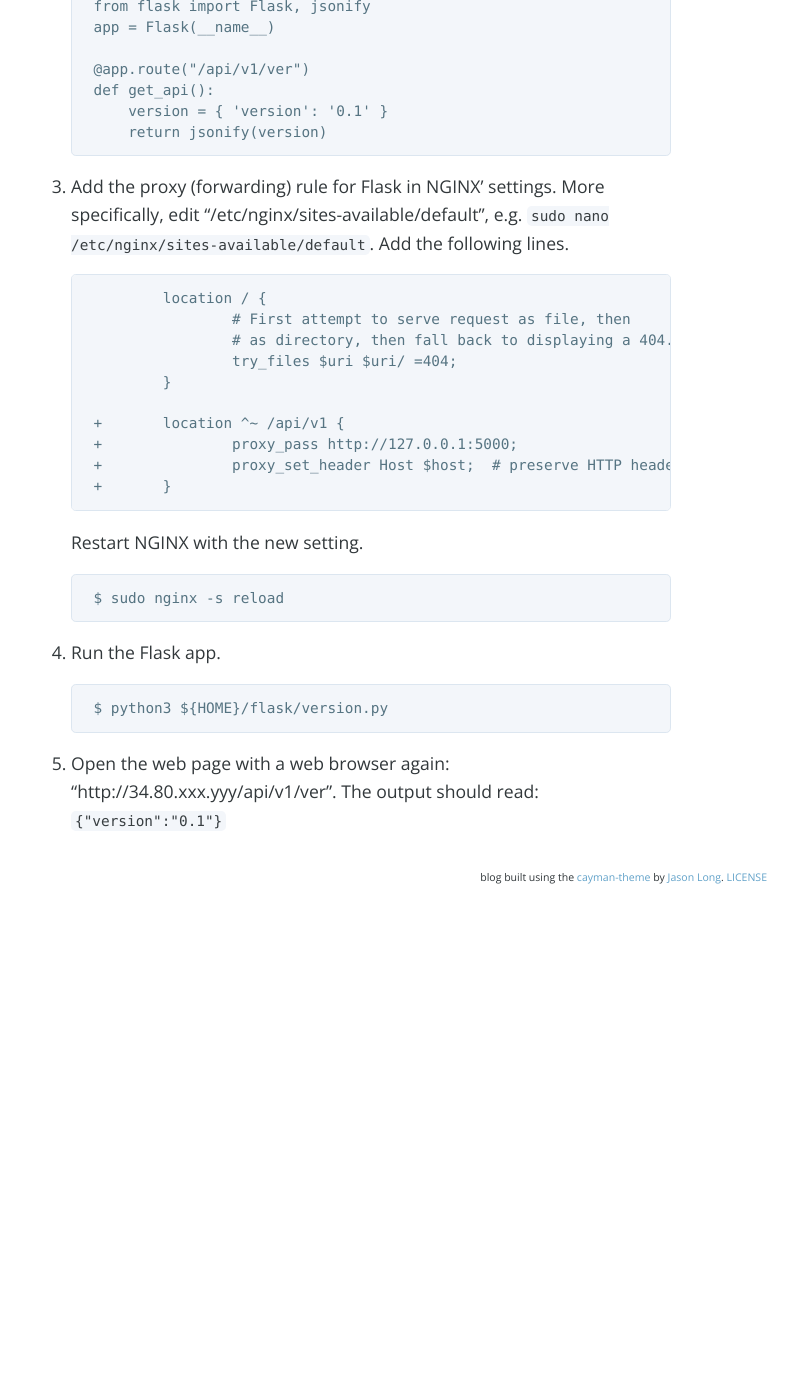
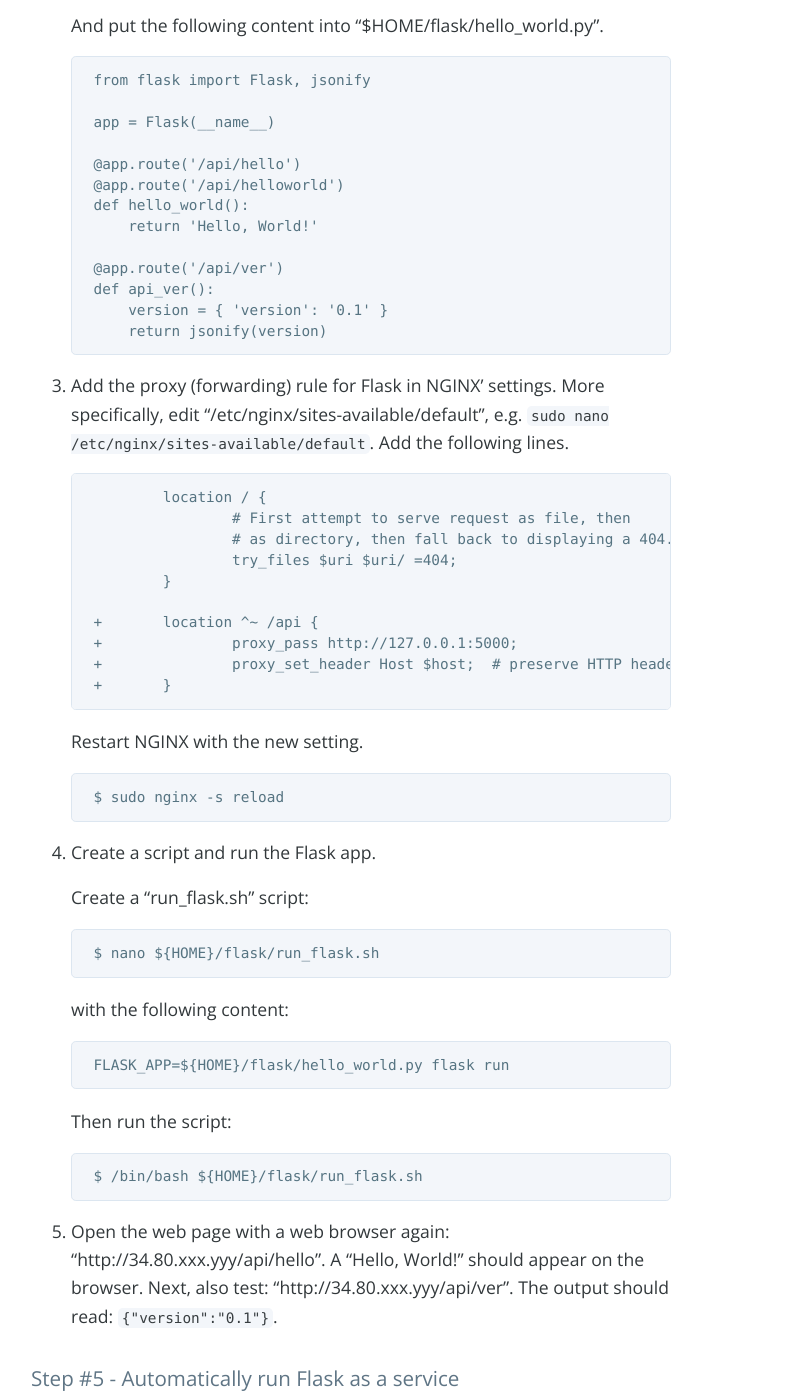
Before and after one commit to jkjung-avt/jkjung-avt.github.io, a Jekyll site: the page built from _posts/2020-07-04-gcp-nginx-flask.md, in a window 1280 px wide and 1400 px high, scrolled down 3831 px. Shown: the whole window, without its empty margins (289-1087 px from the left). Built offline with Jekyll 4.4.1, drawn with Linux system fonts in a browser that asks for light colours; nearby versions of some CDN libraries; comment, search, counter and statistics services are not loaded; before the commit the page ends 4736 px from its top, so only the background shows below that; some of the changed text lies outside the part shown.

Commit message:
Add Step #5 - Automatically run Flask as a service

````diff
--- a/_posts/2020-07-04-gcp-nginx-flask.md
+++ b/_posts/2020-07-04-gcp-nginx-flask.md
@@ -74,9 +74,11 @@
     Status: inactive
     ```
 
-3. At this point, the NGINX server should have been running and could accept connections.  Find out the "external IP" address of the Compute Engine ("instance-1" on GCP console, e.g. "34.80.xxx.yyy".  Then open the default web page with a web browser: "http://34.80.xxx.yyy".  You should see the following content.
+3. At this point, the NGINX server should have been running and could accept connections.  Find out the "external IP" address of the Compute Engine ("instance-1" on GCP console, e.g. "34.80.xxx.yyy".  Then open the default web page with a web browser: "http://34.80.xxx.yyy".  The following content is expected.
 
     ![NGINX default page](https://assets.digitalocean.com/articles/nginx_1604/default_page.png)
+
+4. The above static web page could be customized by modifying files in the "/var/www/html" directory.
 
 # Step #4 - Set up Flask
 
@@ -96,17 +98,23 @@
 
     ```shell
     $ mkdir ${HOME}/flask
-    $ nano $HOME/flask/version.py
+    $ nano $HOME/flask/hello_world.py
     ```
 
-    And put the following content into "$HOME/flask/version.py".
+    And put the following content into "$HOME/flask/hello_world.py".
 
     ```python
     from flask import Flask, jsonify
+
     app = Flask(__name__)
 
-    @app.route("/api/v1/ver")
-    def get_api():
+    @app.route('/api/hello')
+    @app.route('/api/helloworld')
+    def hello_world():
+        return 'Hello, World!'
+
+    @app.route('/api/ver')
+    def api_ver():
         version = { 'version': '0.1' }
         return jsonify(version)
     ```
@@ -120,7 +128,7 @@
                     try_files $uri $uri/ =404;
             }
 
-    +       location ^~ /api/v1 {
+    +       location ^~ /api {
     +               proxy_pass http://127.0.0.1:5000;
     +               proxy_set_header Host $host;  # preserve HTTP header for proxy requests
     +       }
@@ -132,10 +140,66 @@
     $ sudo nginx -s reload
     ```
 
-4. Run the Flask app.
+4. Create a script and run the Flask app.
+
+    Create a "run_flask.sh" script:
 
     ```shell
-    $ python3 ${HOME}/flask/version.py
+    $ nano ${HOME}/flask/run_flask.sh
     ```
 
-5. Open the web page with a web browser again: "http://34.80.xxx.yyy/api/v1/ver".  The output should read: `{"version":"0.1"}`
+    with the following content:
+
+    ```
+    FLASK_APP=${HOME}/flask/hello_world.py flask run
+    ```
+
+    Then run the script:
+
+    ```shell
+    $ /bin/bash ${HOME}/flask/run_flask.sh
+    ```
+
+5. Open the web page with a web browser again: "http://34.80.xxx.yyy/api/hello".  A "Hello, World!" should appear on the browser.  Next, also test: "http://34.80.xxx.yyy/api/ver".  The output should read: `{"version":"0.1"}`.
+
+# Step #5 - Automatically run Flask as a service
+
+Reference: [Running a Flask Application as a Service with Systemd](https://blog.miguelgrinberg.com/post/running-a-flask-application-as-a-service-with-systemd)
+
+1. Create a "flask" service with systemd.
+
+    First create the file "/etc/systemd/system/flask.service":
+
+    ```shell
+    $ sudo nano /etc/systemd/system/flask.service
+    ```
+
+    with the following content: (Remember to replace "jkjung" with your own account name.)
+
+    ```
+    [Unit]
+    Description=Flask Service
+    After=network.target
+
+    [Service]
+    User=jkjung
+    WorkingDirectory=/home/jkjung/flask
+    ExecStart=/bin/bash /home/jkjung/flask/run_flask.sh
+    Restart=always
+
+    [Install]
+    WantedBy=multi-user.target
+    ```
+
+2. Reload and start the service.
+
+    ```shell
+    $ sudo systemctl daemon-reload
+    $ sudo systemctl start flask
+    ```
+
+3. If everything goes as planned, the "/api/hello" and "/api/ver" pages should display on the browser the content generated by Flask.
+
+# Recap
+
+This post demonstrated how to set up NGINX + Flask on a low-cost Compute Engine on GCP.  With this set-up, we could have a easy-to-program HTTP server on the cloud which handles both static and dynamic web pages.
````
